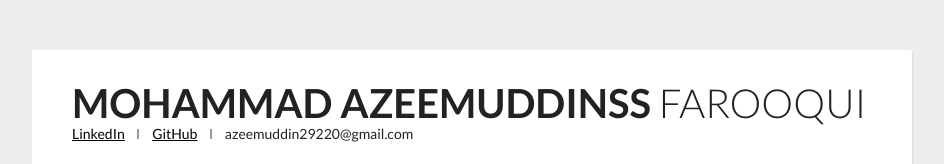
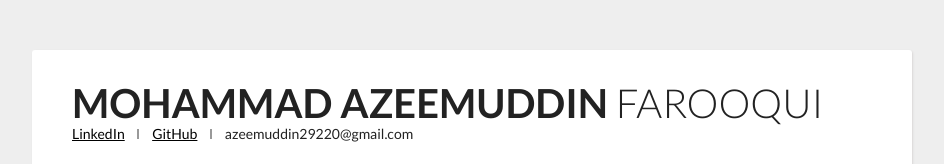
Before and after one commit to Azeemuddin47/Azure-Resume, a plain HTML site: page Frontend/index.html in a window 1280 px wide. Shown: the top 164 px of the page, without its empty margins (168-1112 px from the left). Drawn offline with nearby package versions, Linux system fonts and the light colour scheme; no server answers.

Commit message:
Workflow Updated

```diff
--- a/Frontend/index.html
+++ b/Frontend/index.html
@@ -12,7 +12,7 @@
 <div class="container">
   <div class="header">
     <div class="full-name">
-      <span class="first-name">Mohammad Azeemuddinss</span>
+      <span class="first-name">Mohammad Azeemuddin</span>
       <span class="last-name">Farooqui</span>
     </div>
     <div class="contact-info">
```
Also changed, not shown: 1 other file.
